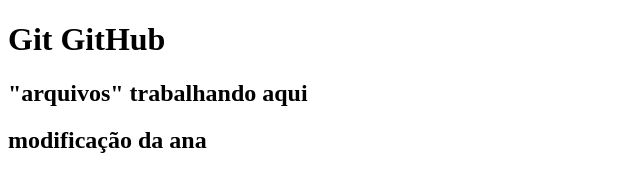
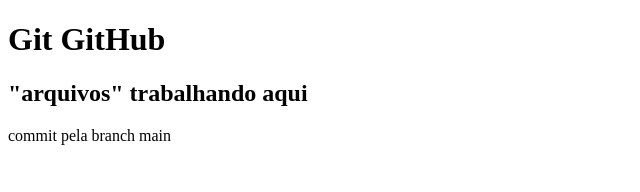
Before and after one commit to puds09/aprendendo-versionamento-git-gitHub, a plain HTML site: page index.html in a window 1280 px wide. Shown: the whole page, without its empty margins (0-640 px from the left). Drawn offline with Linux system fonts and the light colour scheme.

Commit message:
commit pela main

```diff
--- a/index.html
+++ b/index.html
@@ -9,6 +9,6 @@
 <body>
     <h1>Git GitHub</h1>
     <h2>"arquivos" trabalhando aqui</h2>
-     <h2>modificação da ana</h2>
+    <p>commit pela branch main</p>
 </body>
 </html>
```
